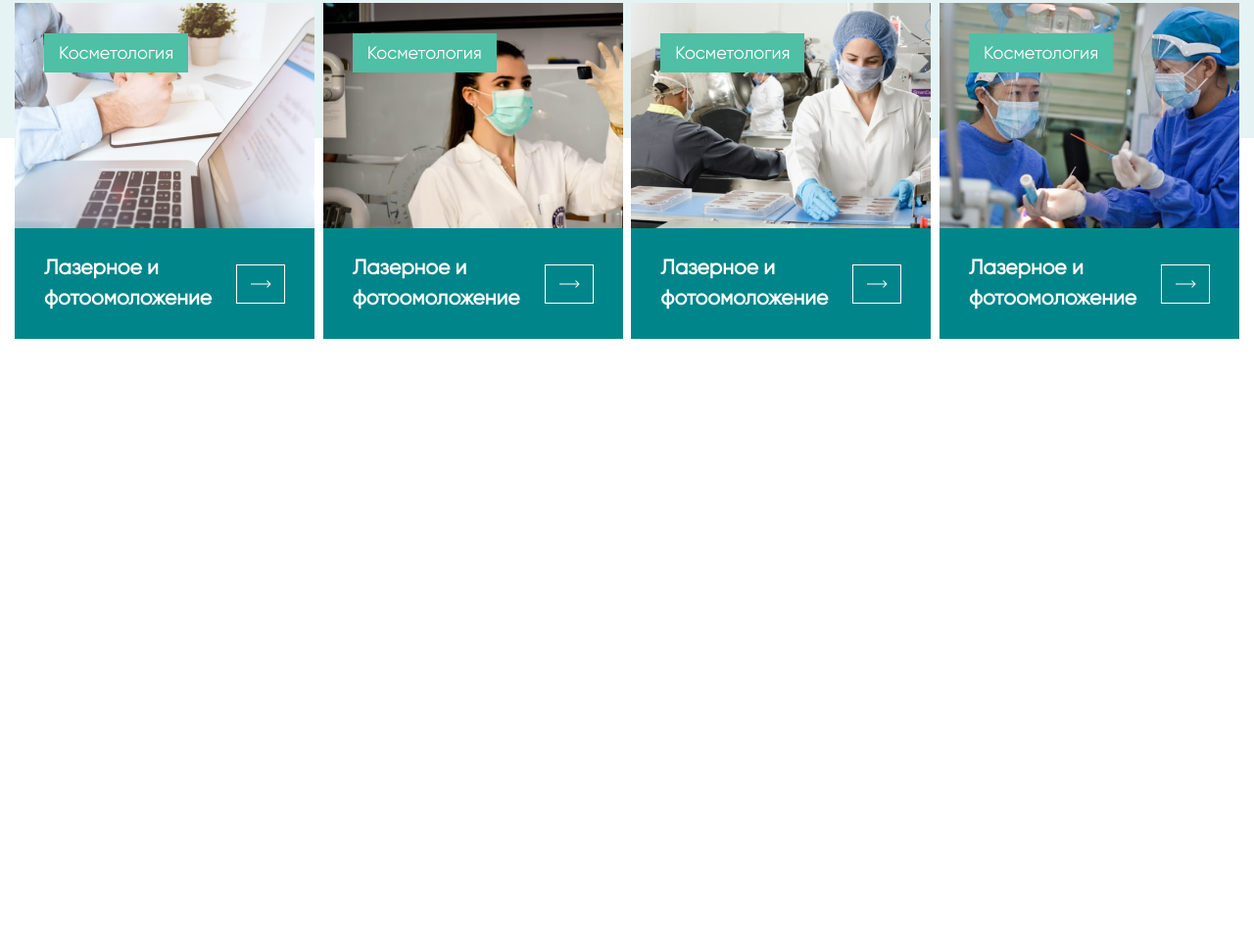
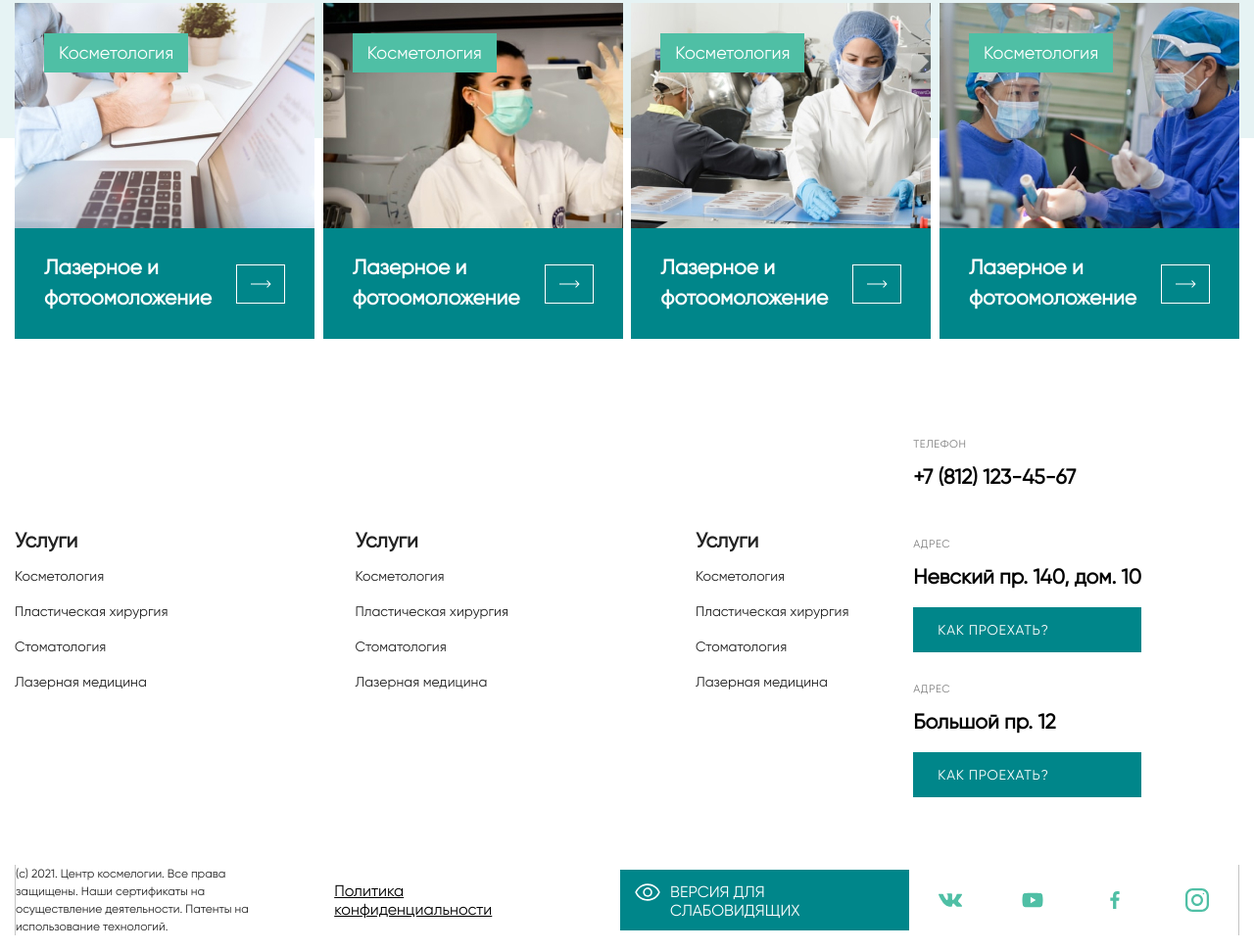
Before and after one commit to spacedeve/fantastic-medi, a plain HTML site: page index.html in a window 1280 px wide. Shown: the part 2384-3355 px from the top of the page at 98% size. Before the commit the page ends 2830 px from the top, so only its background shows below. Drawn offline with Linux system fonts and the light colour scheme.

Commit message:
Fantastic Medi is ready!

```diff
--- a/css/style.css
+++ b/css/style.css
@@ -538,3 +538,105 @@ body {
   background-size: cover;
   background-position: center;
 }
+
+.footer__inner {
+  display: flex;
+  justify-content: space-between;
+  align-items: center;
+  margin-bottom: 80px;
+}
+
+.footer__list-box {
+  display: flex;
+  justify-content: space-between;
+  gap: 191px;
+}
+
+.footer__list {
+  display: flex;
+  flex-direction: column;
+  justify-content: space-between;
+  gap: 15px;
+}
+
+.footer__item {
+  font-size: 14px;
+  line-height: 21px;
+}
+
+.footer__item:first-child {
+  font-size: 21px;
+  font-weight: 700;
+}
+
+.footer__link {
+  cursor: pointer;
+}
+
+.footer__contact {
+  margin-right: 100px;
+}
+
+.contact__list {
+  display: flex;
+  flex-direction: column;
+  justify-content: space-between;
+  height: 357px;
+}
+
+.contact__item {
+  display: flex;
+  flex-direction: column;
+  margin-bottom: 30px;
+}
+
+.contact__item span {
+  font-size: 11px;
+  line-height: 16px;
+  letter-spacing: 0.05em;
+  text-transform: uppercase;
+  color: rgba(0, 0, 0, .5);
+  margin-bottom: 10px;
+}
+
+.contact__link {
+  color: #000;
+  font-size: 21px;
+  font-weight: 700;
+  line-height: 31px;
+  text-decoration: none;
+  margin-bottom: 15px;
+}
+
+.contact__link-btn {
+  color: #fff;
+  display: inline-block;
+  font-size: 14px;
+  line-height: 16px;
+  letter-spacing: 0.05em;
+  text-transform: uppercase;
+  text-decoration: none;
+  padding: 15px 25px;
+  background-color: #00868a;
+}
+
+.footer-nav {
+  margin-bottom: 16px;
+}
+
+.footer-nav__list {
+  padding-right: 0;
+}
+
+.copyright {
+  width: 300px;
+}
+
+.copyright__text {
+  font-size: 12px;
+  line-height: 18px;
+}
+
+.underline {
+  text-decoration: underline;
+}
--- a/index.html
+++ b/index.html
@@ -264,6 +264,105 @@
 
   </main>
 
+  <footer class="footer">
+    <div class="container">
+      <div class="footer__inner">
+        <div class="footer__list-box">
+          <ul class="footer__list">
+            <li class="footer__item">
+              <a class="footer__link">Услуги</a>
+            </li>
+            <li class="footer__item">
+              <a class="footer__link">Косметология</a>
+            </li>
+            <li class="footer__item">
+              <a class="footer__link">Пластическая хирургия</a>
+            </li>
+            <li class="footer__item">
+              <a class="footer__link">Стоматология</a>
+            </li>
+            <li class="footer__item">
+              <a class="footer__link">Лазерная медицина</a>
+            </li>
+          </ul>
+          <ul class="footer__list">
+            <li class="footer__item">
+              <a class="footer__link">Услуги</a>
+            </li>
+            <li class="footer__item">
+              <a class="footer__link">Косметология</a>
+            </li>
+            <li class="footer__item">
+              <a class="footer__link">Пластическая хирургия</a>
+            </li>
+            <li class="footer__item">
+              <a class="footer__link">Стоматология</a>
+            </li>
+            <li class="footer__item">
+              <a class="footer__link">Лазерная медицина</a>
+            </li>
+          </ul>
+          <ul class="footer__list">
+            <li class="footer__item">
+              <a class="footer__link">Услуги</a>
+            </li>
+            <li class="footer__item">
+              <a class="footer__link">Косметология</a>
+            </li>
+            <li class="footer__item">
+              <a class="footer__link">Пластическая хирургия</a>
+            </li>
+            <li class="footer__item">
+              <a class="footer__link">Стоматология</a>
+            </li>
+            <li class="footer__item">
+              <a class="footer__link">Лазерная медицина</a>
+            </li>
+          </ul>
+        </div>
+        <div class="footer__contact contact">
+          <ul class="contact__list">
+            <li class="contact__item">
+              <span>телефон</span>
+              <a class="contact__link" href="tel:+78121234567">+7 (812) 123-45-67</a>
+            </li>
+            <li class="contact__item">
+              <span>адрес</span>
+              <a class="contact__link" href="">Невский пр. 140, дом. 10</a>
+              <a class="contact__link-btn" href="">как проехать?</a>
+            </li>
+            <li class="contact__item">
+              <span>адрес</span>
+              <a class="contact__link" href="">Большой пр. 12</a>
+              <a class="contact__link-btn" href="">как проехать?</a>
+            </li>
+          </ul>
+        </div>
+      </div>
+      <div class="footer__last-line">
+        <nav class="footer-nav nav">
+          <ul class="nav__list footer-nav__list">
+            <li class="nav__item copyright">
+              <p class="copyright__text">(c) 2021. Центр космелогии. Все права защищены.
+                Наши сертификаты на осуществление деятельности.
+                Патенты на использование технологий.</p>
+            </li>
+            <li class="nav__item"><a class="nav__link underline" href="">Политика конфиденциальности</a></li>
+            <li class="nav__item nav__item--vision"><a class="nav__link" href="">Версия для слабовидящих</a></li>
+            <li class="nav__item"><a class="nav__link" href=""><img class="nav--vk" src="images/socials/vk.svg"
+                  alt="vk"></a></li>
+            <li class="nav__item"><a class="nav__link" href=""><img class="nav--youtube"
+                  src="images/socials/youtube.svg" alt="youtube"></a></li>
+            <li class="nav__item"><a class="nav__link" href=""><img class="nav--facebook"
+                  src="images/socials/facebook.svg" alt="facebook"></a></li>
+            <li class="nav__item"><a class="nav__link" href=""><img class="nav--instagram"
+                  src="images/socials/instagram.svg" alt="instagram"></a></li>
+          </ul>
+        </nav>
+      </div>
+    </div>
+  </footer>
+
   <script src="js/script.js"></script>
 </body>
 
```
